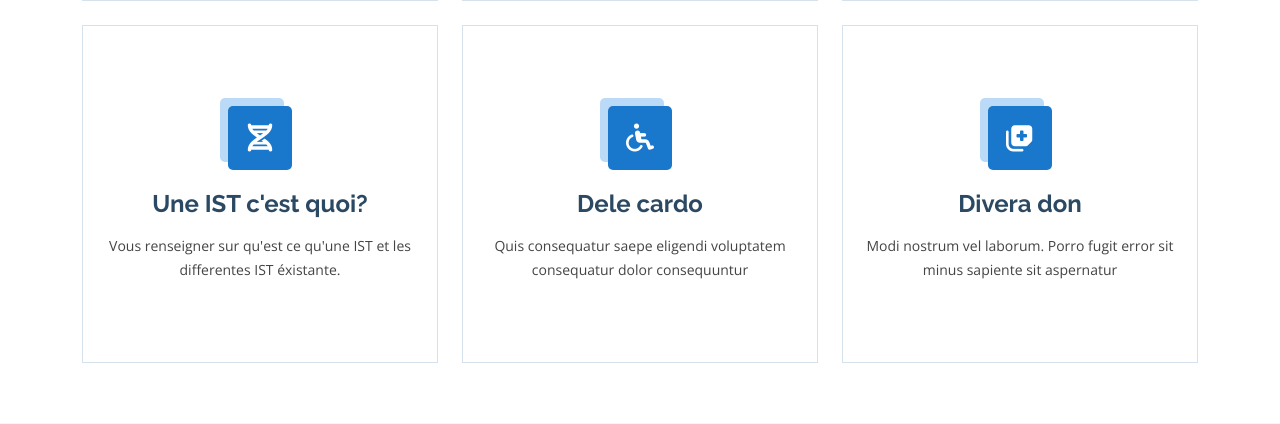
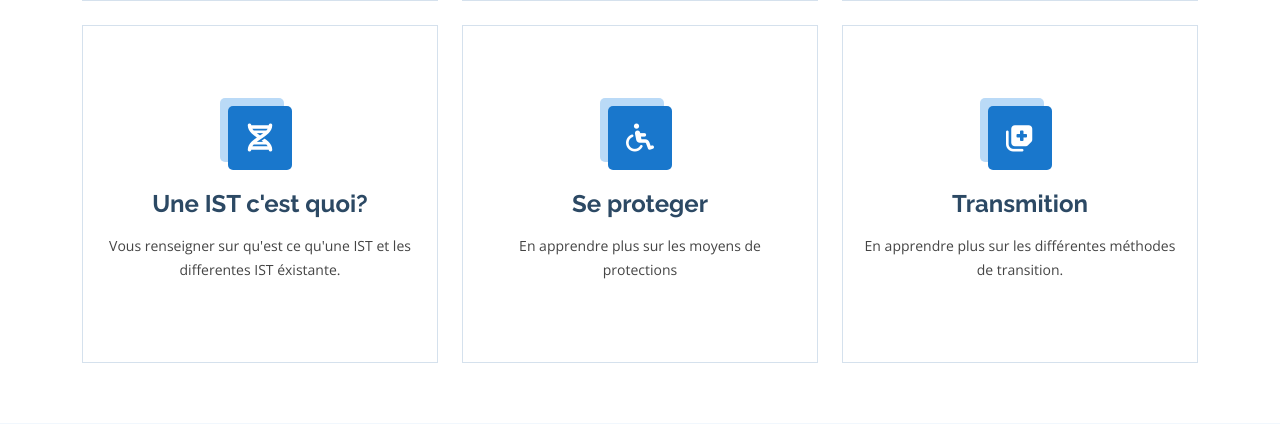
Before and after one commit to luis-doudeau/SIDAInfo, a Flask app: page / in a window 1280 px wide. Shown: the part 2678-3102 px from the top of the page. Run offline with Flask 2, Linux system fonts and the light colour scheme; some libraries are stand-ins or nearby versions.

Commit message:
Index.html

```diff
--- a/myapp/app/templates/index.html
+++ b/myapp/app/templates/index.html
@@ -283,16 +283,16 @@
           <div class="col-lg-4 col-md-6 d-flex align-items-stretch mt-4">
             <div class="icon-box">
               <div class="icon"><i class="fas fa-wheelchair"></i></div>
-              <h4><a href="">Dele cardo</a></h4>
-              <p>Quis consequatur saepe eligendi voluptatem consequatur dolor consequuntur</p>
+              <h4><a href="">Se proteger</a></h4>
+              <p>En apprendre plus sur les moyens de protections</p>
             </div>
           </div>
 
           <div class="col-lg-4 col-md-6 d-flex align-items-stretch mt-4">
             <div class="icon-box">
               <div class="icon"><i class="fas fa-notes-medical"></i></div>
-              <h4><a href="">Divera don</a></h4>
-              <p>Modi nostrum vel laborum. Porro fugit error sit minus sapiente sit aspernatur</p>
+              <h4><a href="">Transmition</a></h4>
+              <p>En apprendre plus sur les différentes méthodes de transition.</p>
             </div>
           </div>
 
```
